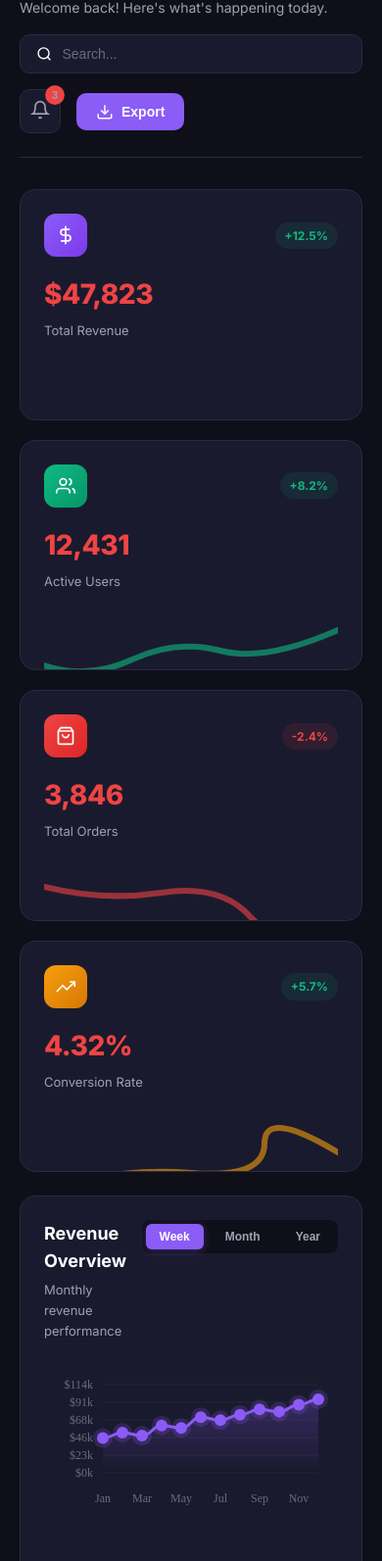
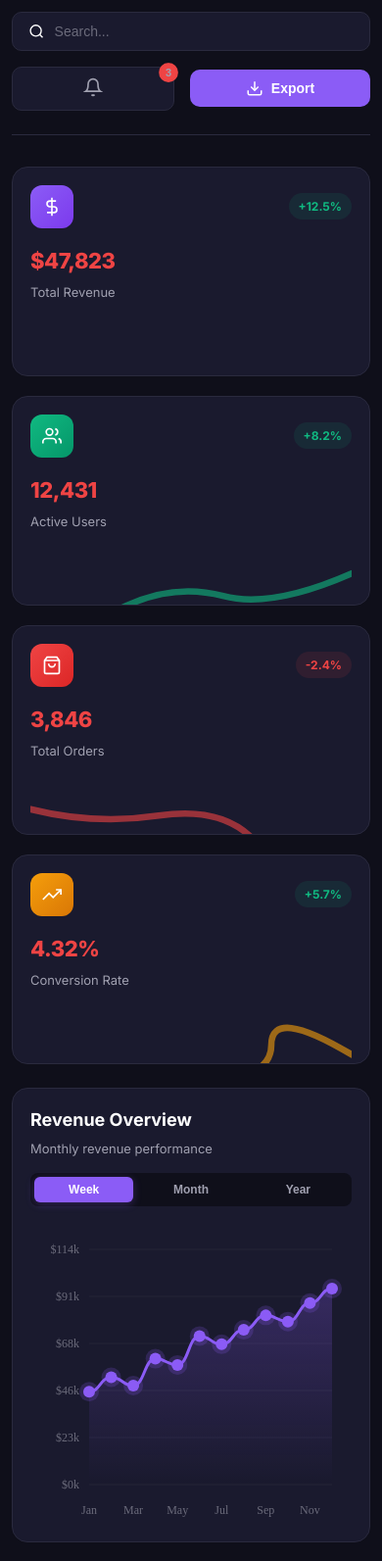
Before and after one commit to flhaidem-afk/data, a plain HTML site: page index.html in a window 390 px wide. Shown: the part 72-1665 px from the top of the page at 98% size. Drawn offline with Linux system fonts and the light colour scheme.

Commit message:
Improve dashboard responsiveness

```diff
--- a/index.html
+++ b/index.html
@@ -6,6 +6,7 @@
     <title>DataPulse - Analytics Dashboard</title>
     <link rel="stylesheet" href="styles.css">
     <link href="https://fonts.googleapis.com/css2?family=Inter:wght@300;400;500;600;700;800&display=swap" rel="stylesheet">
+    <meta name="viewport" content="width=device-width, initial-scale=1.0">
 </head>
 <body>
     <div class="dashboard-container">
--- a/styles.css
+++ b/styles.css
@@ -626,30 +626,97 @@ tbody tr:hover {
     }
 }
 
+/* Mobile Fixes */
 @media (max-width: 768px) {
+
+    .dashboard-container {
+        display: block;
+    }
+
     .sidebar {
-        transform: translateX(-100%);
+        display: none;
     }
+
     .main-content {
+        width: 100%;
         margin-left: 0;
         max-width: 100%;
-        padding: 20px;
+        padding: 15px;
     }
-    .stats-grid {
-        grid-template-columns: 1fr;
-    }
+
     .top-header {
         flex-direction: column;
-        gap: 16px;
         align-items: flex-start;
     }
+
     .header-right {
         width: 100%;
+        display: flex;
         flex-wrap: wrap;
     }
+
     .search-box {
         width: 100%;
     }
+
+    .notification-btn {
+        flex: 1;
+    }
+
+    .export-btn {
+        flex: 1;
+        justify-content: center;
+    }
+
+    .chart-container {
+        height: 220px;
+    }
+
+    canvas {
+        max-width: 100% !important;
+        height: auto !important;
+    }
+
+    .table-container {
+        overflow-x: auto;
+        -webkit-overflow-scrolling: touch;
+    }
+
+    table {
+        min-width: 650px;
+    }
+    html,
+body {
+    width: 100%;
+    overflow-x: hidden;
+}
+
+img,
+svg,
+canvas {
+    max-width: 100%;
+}
+}
+
+@media (max-width: 480px) {
+    .chart-controls {
+        flex-wrap: wrap;
+    }
+
+    .control-btn {
+        flex: 1;
+        min-width: 70px;
+    }
+
+    .table-header {
+    flex-direction: column;
+    align-items: flex-start;
+    gap: 12px;
+}
+
+.view-all-btn {
+    width: 100%;
+}
 }
 
 /* Animations */
@@ -691,3 +758,174 @@ tbody tr:hover {
 @keyframes spin {
     to { transform: rotate(360deg); }
 }
+
+html,
+body {
+    overflow-x: hidden;
+    width: 100%;
+}
+
+* {
+    max-width: 100%;
+}
+
+.customer-cell {
+    display: flex;
+    align-items: center;
+    gap: 10px;
+}
+
+.customer-avatar {
+    width: 32px;
+    height: 32px;
+    border-radius: 50%;
+    background: linear-gradient(135deg, var(--primary), var(--primary-dark));
+    color: #fff;
+    display: flex;
+    align-items: center;
+    justify-content: center;
+    font-size: 12px;
+    font-weight: 600;
+}
+
+.trx-id {
+    font-weight: 600;
+    color: var(--primary-light);
+}
+
+/* ===================================
+   FINAL RESPONSIVE FIX
+=================================== */
+
+#revenueChart,
+#trafficChart{
+    width:100% !important;
+    height:100% !important;
+    display:block;
+}
+
+@media screen and (max-width:768px){
+
+    .sidebar{
+        display:none;
+    }
+    .stat-card,
+.chart-card,
+.table-card{
+    width:100%;
+}
+.table-container{
+    border-radius:12px;
+}
+
+    .main-content{
+        margin-left:0;
+        max-width:100%;
+        width:100%;
+        padding:15px;
+    }
+
+    .stats-grid{
+        grid-template-columns:1fr;
+    }
+
+    .charts-section{
+        grid-template-columns:1fr;
+    }
+
+    .top-header{
+        flex-direction:column;
+        align-items:flex-start;
+        gap:15px;
+    }
+
+    .header-right{
+        width:100%;
+        flex-wrap:wrap;
+    }
+
+    .search-box{
+        width:100%;
+    }
+
+    .notification-btn,
+    .export-btn{
+        flex:1;
+    }
+
+    .chart-header{
+        flex-direction:column;
+        gap:15px;
+    }
+
+    .chart-controls{
+        width:100%;
+        display:flex;
+    }
+
+    .control-btn{
+        flex:1;
+    }
+
+ .chart-container{
+    height:300px;
+    min-height:300px;
+}
+
+
+    .table-container{
+        overflow-x:auto;
+        -webkit-overflow-scrolling:touch;
+    }
+
+    table{
+        min-width:700px;
+    }
+
+    .stat-value{
+        font-size:24px;
+    }
+
+    .header-left h1{
+        font-size:24px;
+    }
+}
+
+@media screen and (max-width:480px){
+
+    .main-content{
+        padding:12px;
+    }
+
+    .chart-container{
+        height:220px;
+    }
+
+    .stat-card,
+    .chart-card,
+    .table-card{
+        padding:18px;
+    }
+
+    .stat-value{
+        font-size:22px;
+    }
+
+    .header-left h1{
+        font-size:20px;
+    }
+
+    .breadcrumb{
+        font-size:13px;
+    }
+
+    .table-header{
+        flex-direction:column;
+        align-items:flex-start;
+        gap:10px;
+    }
+
+    .view-all-btn{
+        width:100%;
+    }
+}
```
